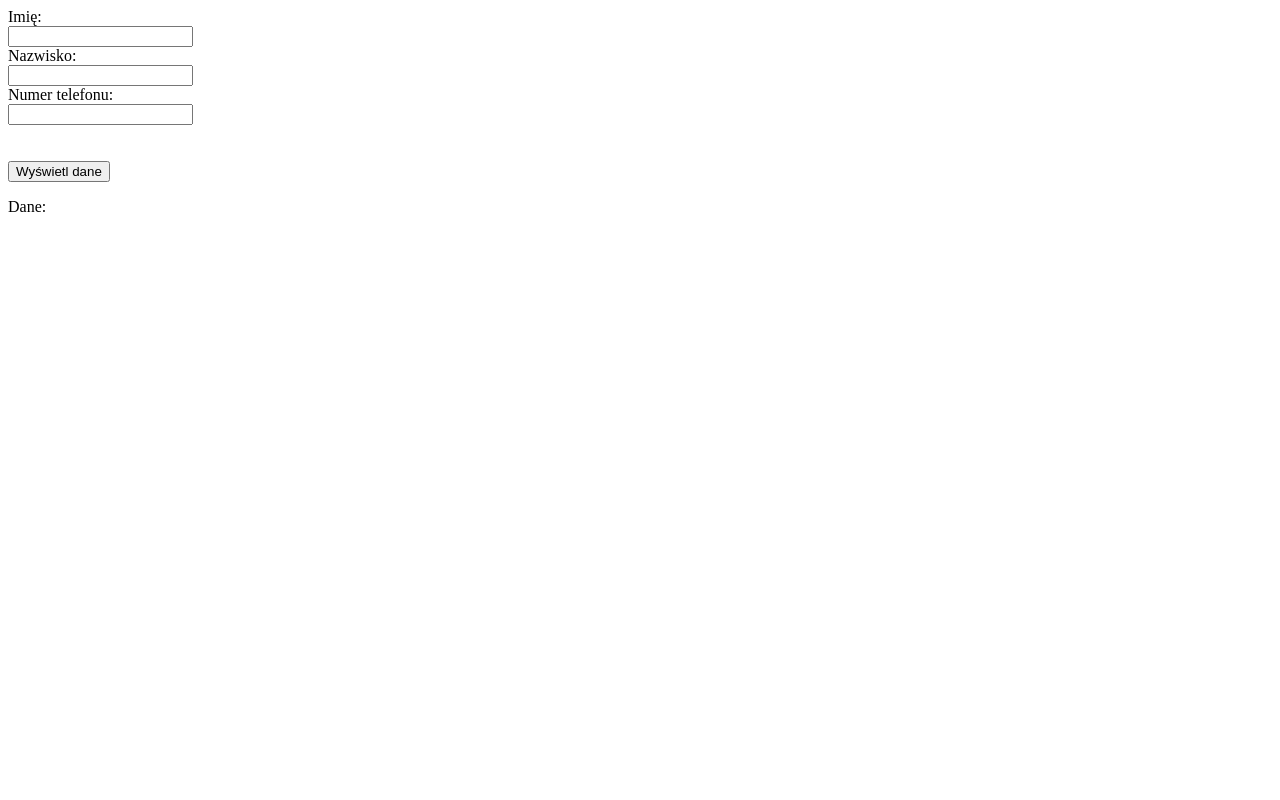
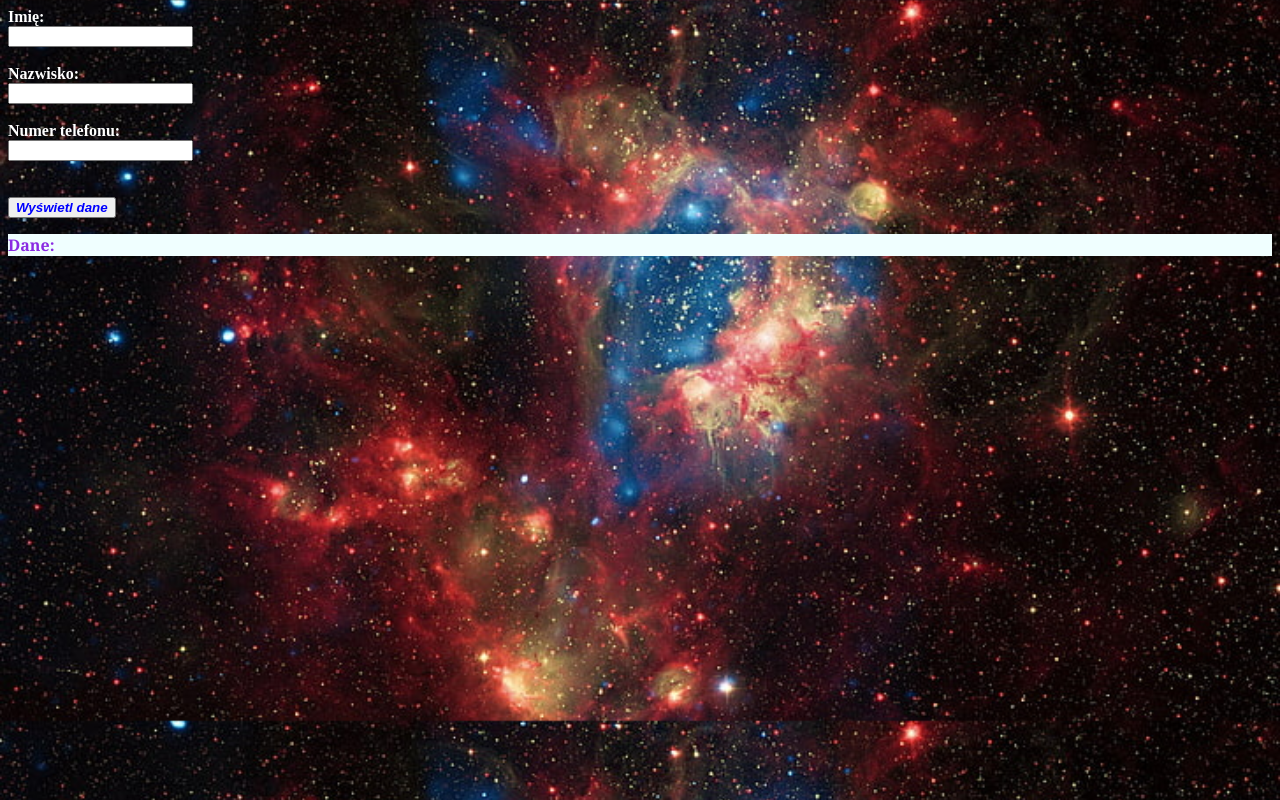
Before and after one commit to katedoe/Zadanie-47952, a plain HTML site: page index.html in a window 1280 px wide. Drawn offline with Linux system fonts and the light colour scheme.

Commit message:
poprawka - z góry przepraszam za oczy

```diff
--- a/css/style.css
+++ b/css/style.css
@@ -0,0 +1,19 @@
+body {
+  /*   background-color: rgb(86, 114, 86); */
+    background-image: url(img/background-space-galaxy-picture.jpg);
+    background-size: cover;
+    color: white;
+    font-weight: 700;
+}
+
+#showMe {
+    color: blue;
+    font-weight: 600;
+    font-style: italic;
+}
+
+#container {
+background-color: azure;
+color: blueviolet;
+font-family: Georgia, 'Times New Roman', Times, serif;
+}
```
Also changed, not shown: index.html (+2 -2 lines), css/img/background-space-galaxy-picture.jpg (added).
